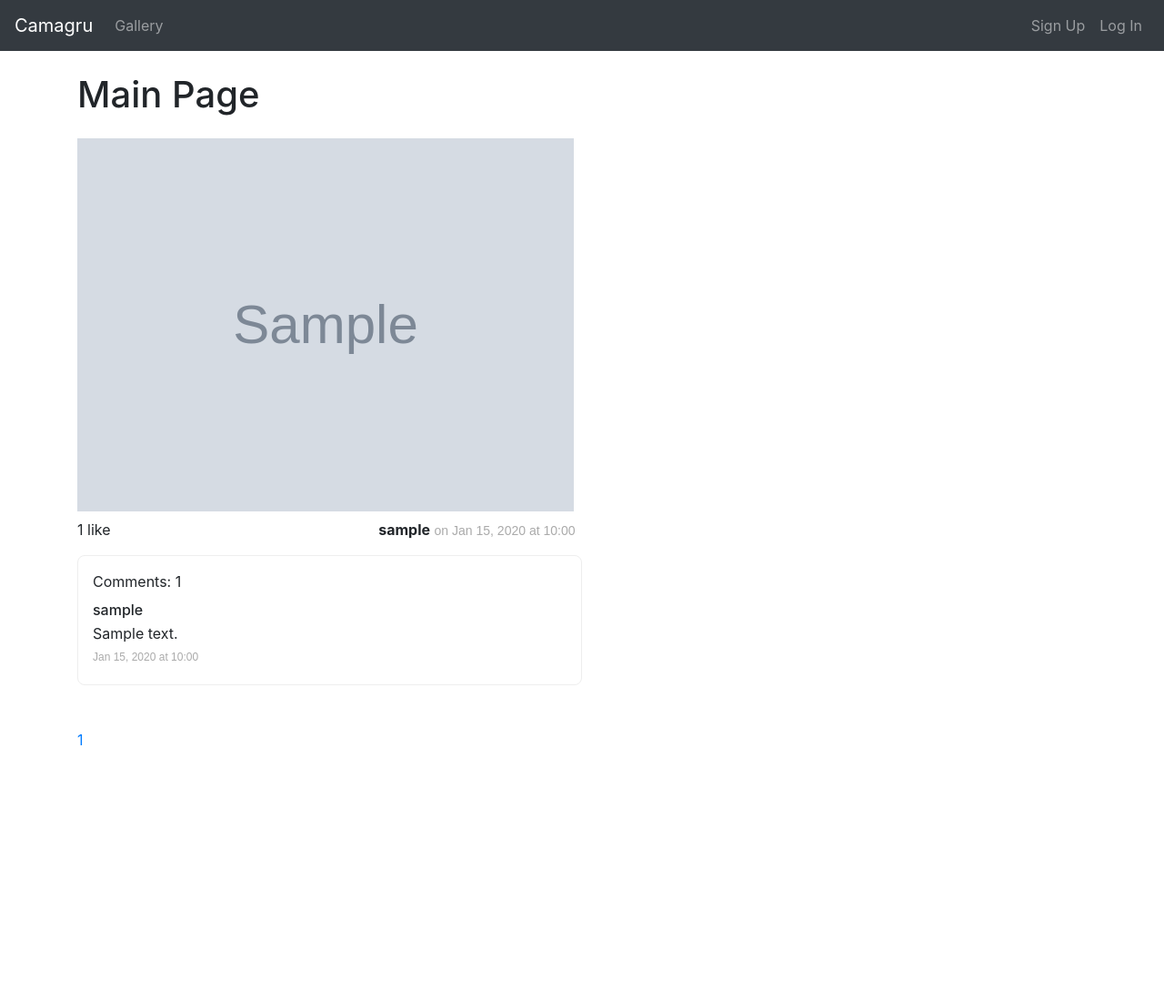
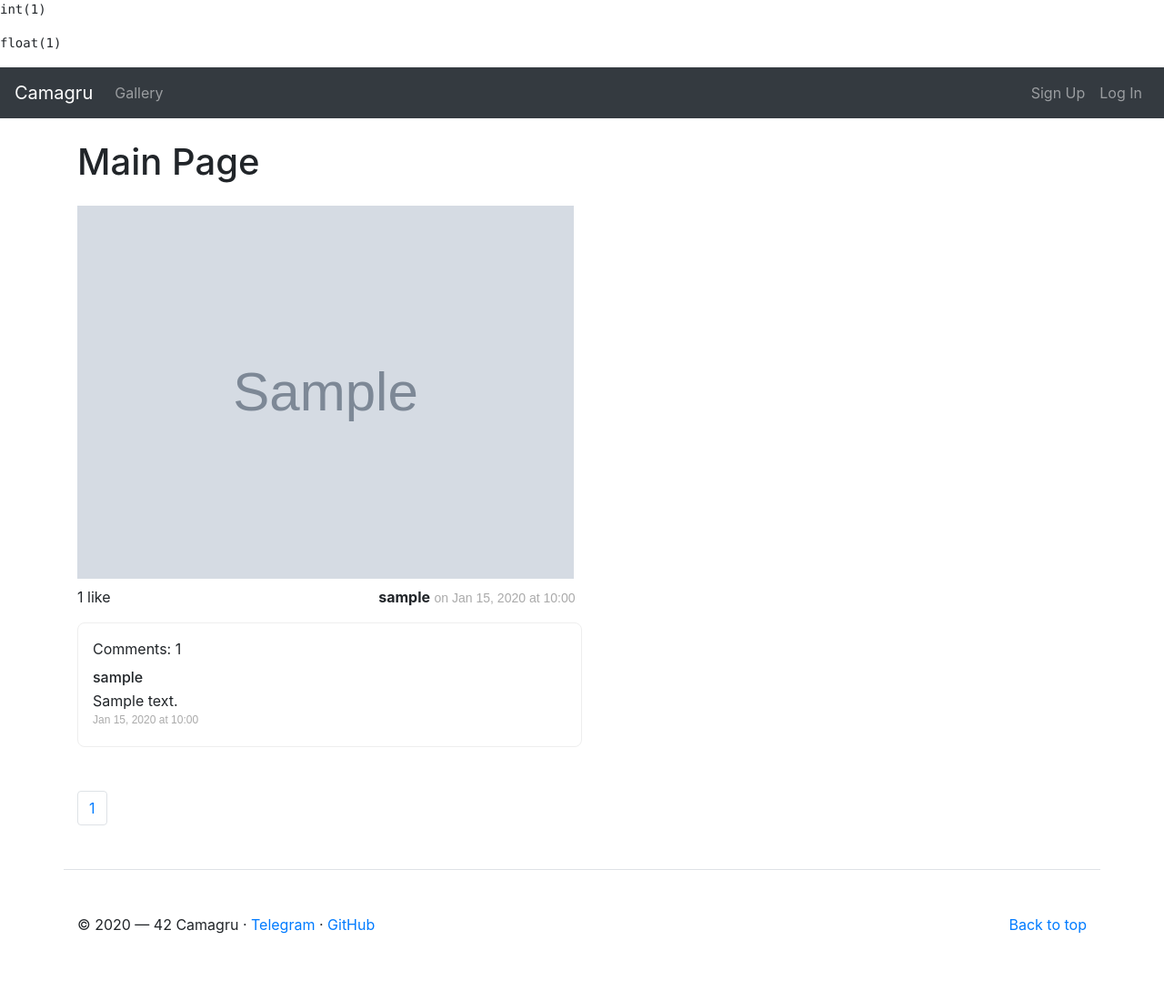
Before and after one commit to znatno/42-camagru, a PHP site: page / in a window 1280 px wide. Shown: the whole page at 91% size. Before the commit the page ends 819 px from the top, so only its background shows below. Run offline with PHP 8.4, Linux system fonts and the light colour scheme; tables that the repository leaves empty hold one stand-in row (values such as "Sample post"); grey boxes marked "Sample" are stand-in pictures.

Commit message:
gallery [50] - fixing bugs [3]

```diff
--- a/app/controllers/AccountController.php
+++ b/app/controllers/AccountController.php
@@ -142,8 +142,6 @@ class AccountController extends Controller {
 
 	public function showProfileSaveChangesAction() {
 
-		// TODO: debug
-
 		$changed = [];
 		if ($_SESSION['user']['username'] != $_POST['username']) {
 			if ($this->model->validateUsername($_POST['username'])) {
--- a/app/controllers/MainController.php
+++ b/app/controllers/MainController.php
@@ -15,9 +15,12 @@ class MainController extends Controller {
 		if (isset($_GET['page'])) {
 			$page = (int) $_GET['page'];
 		}
-		if (!isset($page) || $nb_pages < $page || $nb_pages > $page) {
+		if (!isset($page) || $nb_pages < $page || $page < 1) {
 			$page = 1;
 		}
+
+		debug($page);
+		debug($nb_pages);
 
 		$photos_arr = $this->model->getPhotos($page);
 		$this->view->render('Main Page', ['photos_arr' => $photos_arr, 'nb_pages' => $nb_pages]);
--- a/app/views/layout/default.php
+++ b/app/views/layout/default.php
@@ -19,7 +19,8 @@ if (isset($_SESSION['user'])) {
     <link rel="stylesheet" href="https://cdnjs.cloudflare.com/ajax/libs/font-awesome/4.7.0/css/font-awesome.min.css">
 	<?php require 'app/lib/put_scripts.php' ?>
 </head>
-
+<body>
+<header>
     <nav class="navbar navbar-expand navbar-dark bg-dark">
 
         <a class="navbar-brand" href="/">Camagru</a>
@@ -40,7 +41,13 @@ if (isset($_SESSION['user'])) {
         </div>
 
     </nav>
-<body>
+</header>
+<main role="main">
 	<?= $content; ?>
+    <footer class="container pt-4 my-md-5 pt-md-5 border-top">
+        <p class="float-right"><a href="#">Back to top</a></p>
+        <p>© 2020 — 42 Camagru · <a href="https://t.me/znatno" target="_blank">Telegram</a> · <a href="https://github.com/znatno" target="_blank">GitHub</a></p>
+    </footer>
+</main>
 </body>
 </html>
--- a/app/views/main/index.php
+++ b/app/views/main/index.php
@@ -68,10 +68,12 @@
         </div>
 
 		<?php endforeach; ?>
-
-        <?php for ($i = 1; $i <= $nb_pages; $i++): ?>
-        <a href="/?page=<?=$i?>"><?=$i?></a>
-        <?php endfor; ?>
-
+        <nav aria-label="Page navigation example">
+            <ul class="pagination">
+				<?php for ($i = 1; $i <= $nb_pages; $i++): ?>
+                    <li class="page-item"><a class="page-link" href="/?page=<?=$i?>"><?=$i?></a></li>
+				<?php endfor; ?>
+            </ul>
+        </nav>
     </div>
 </div>
--- a/pub/scripts/image.js
+++ b/pub/scripts/image.js
@@ -19,6 +19,11 @@ function removeImage(path) {
 // Variables that changes onclick() of mask pictures on View
 let maskFilename = '',
     maskImg = new Image();
+
+/*
+    TODO: Superposable images must be selectable and the button allowing to take the picture should be inactive
+          (not clickable) as long as no superposable image has been selected.
+*/
 
 window.addEventListener("DOMContentLoaded", () => {
 
```
Also changed, not shown: .htaccess. Lines whose indentation alone changed are shown as unchanged.
